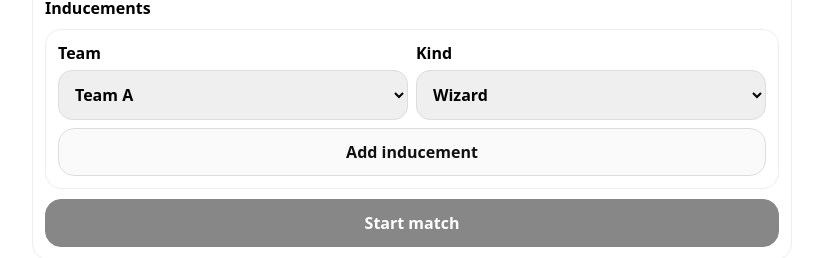
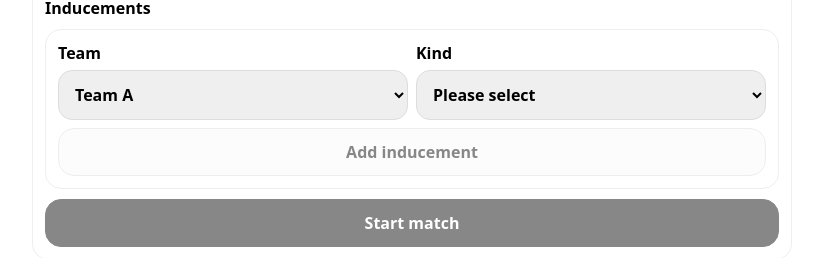
Before and after one commit to snoader/bb-match-notes, a React (Vite) app: page / in a window 1280 px wide. Shown: the part 596-854 px from the top of the page, without its empty margins (228-1051 px from the left). Built offline with nearby package versions, Linux system fonts and the light colour scheme.

Commit message:
Require explicit inducement selection in dropdowns

```diff
--- a/src/ui/components/UseInducementModal.tsx
+++ b/src/ui/components/UseInducementModal.tsx
@@ -112,13 +112,17 @@ export function UseInducementModal({ open, onClose, teamNames, bought, onSave }:
             onChange={(e) => setKind(e.target.value as any)}
             style={{ padding: 12, borderRadius: 12, border: "1px solid #ddd" }}
           >
-            <option value="">Select inducement…</option>
+            <option value="">Please select</option>
             {kinds.map((k) => (
               <option key={k} value={k}>
                 {labelInducement(k)}
               </option>
             ))}
           </select>
+        )}
+
+        {kinds.length > 0 && !canSave && (
+          <div style={{ color: "#b91c1c", fontSize: 13, fontWeight: 700 }}>Please select an inducement.</div>
         )}
 
         <input
--- a/src/ui/screens/MatchStartScreen.tsx
+++ b/src/ui/screens/MatchStartScreen.tsx
@@ -37,11 +37,13 @@ export function MatchStartScreen() {
   // Inducements
   const [inducements, setInducements] = useState<InducementEntry[]>([]);
   const [indTeam, setIndTeam] = useState<TeamId>("A");
-  const [indKind, setIndKind] = useState<InducementKind>("Wizard");
+  const [indKind, setIndKind] = useState<InducementKind | "">("");
 const [starPlayerName, setStarPlayerName] = useState("");
 const [prayerPick, setPrayerPick] = useState<(typeof PRAYERS)[number]>(PRAYERS[0]);
 
 function addInducement() {
+  if (indKind === "") return;
+
   let detail: string | undefined = undefined;
 
   if (indKind === "Star Player") {
@@ -51,7 +53,7 @@ function addInducement() {
     detail = prayerPick; // wir speichern Prayer im detail-Feld
   }
 
-  setInducements((prev) => [...prev, { team: indTeam, kind: indKind, detail }]);
+  setInducements((prev) => [...prev, { team: indTeam, kind: indKind as InducementKind, detail }]);
 
   // reset only the relevant field
   setStarPlayerName("");
@@ -66,6 +68,8 @@ function addInducement() {
   const isTeamAValid = teamANameTrimmed.length > 0;
   const isTeamBValid = teamBNameTrimmed.length > 0;
   const isWeatherValid = weather !== "";
+  const isInducementValid = indKind !== "";
+  const isStarPlayerValid = indKind !== "Star Player" || !!starPlayerName.trim();
   const isStartFormValid = isTeamAValid && isTeamBValid && isWeatherValid;
 
   async function handleStartMatch() {
@@ -196,7 +200,8 @@ function addInducement() {
 
               <label style={{ display: "grid", gap: 6 }}>
                 <div style={{ fontWeight: 800 }}>Kind</div>
-                <select value={indKind} onChange={(e) => setIndKind(e.target.value as InducementKind)} style={inputStyle}>
+                <select value={indKind} onChange={(e) => setIndKind(e.target.value as InducementKind | "")} style={inputStyle}>
+                  <option value="">Please select</option>
                   {INDUCEMENTS.map((k) => (
                     <option key={k} value={k}>
                       {labelInducement(k)}
@@ -239,7 +244,7 @@ function addInducement() {
   label="Add inducement"
   onClick={addInducement}
   secondary
-  disabled={indKind === "Star Player" && !starPlayerName.trim()}
+  disabled={!isInducementValid || !isStarPlayerValid}
 />
 
             {inducements.length > 0 && (
```
